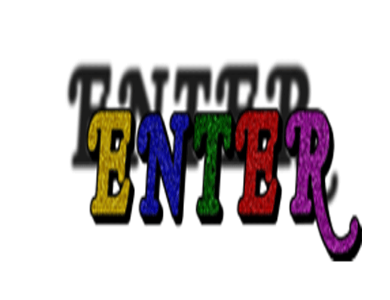
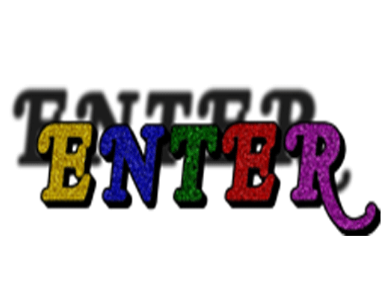
Before and after one commit to alessandromorini/alessandro-morini-, a plain HTML site: page index.html in a window 390 px wide. Shown: the part 270-570 px from the top of the page. Drawn offline with Linux system fonts and the light colour scheme.

Commit message:
Update index.html

```diff
--- a/index.html
+++ b/index.html
@@ -15,6 +15,6 @@
 	body{text-align: center}
 	@media(max-width:767px){
 
-	#enter {width:80%;height:80vh;margin-top:10vh;margin-left:10%;}
+	#enter {width:100%;height:60vh;margin-top:20vh;}
 	}
 </style>
```
